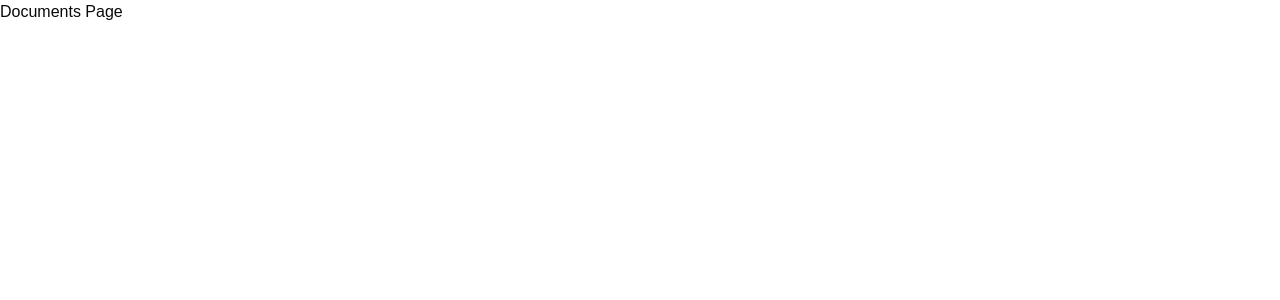
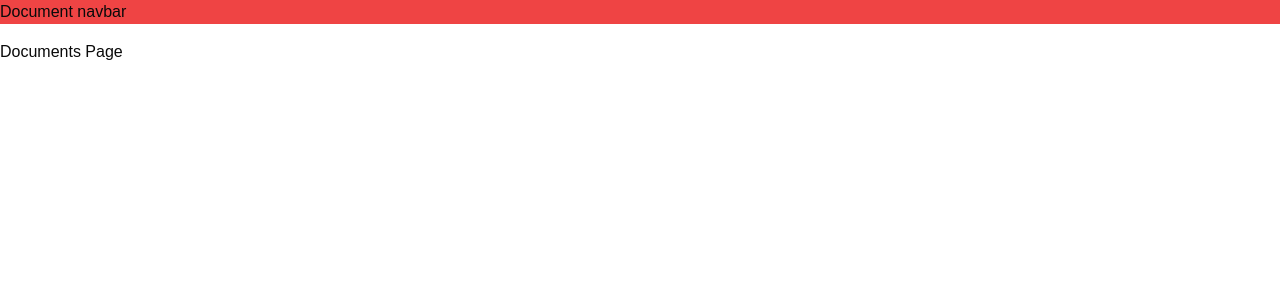
Before and after one commit to simonherve/GoogleDocsClone, a Next.js app: page /documents in a window 1280 px wide. Shown: the top 300 px of the page. Built offline with nearby package versions, Linux system fonts and the light colour scheme.

Commit message:
add layout

```diff
--- /dev/null
+++ b/src/app/documents/layout.tsx
@@ -0,0 +1,14 @@
+interface DocumentsLayoutProps {
+    children: React.ReactNode;
+};
+
+const DocumentsLayout = ({children}: DocumentsLayoutProps) => {
+    return (
+        <div className="flex flex-col gap-y-4">
+            <nav className="w-full bg-red-500">Document navbar</nav>
+            {children}
+        </div>
+    );
+}
+
+export default DocumentsLayout;
```
